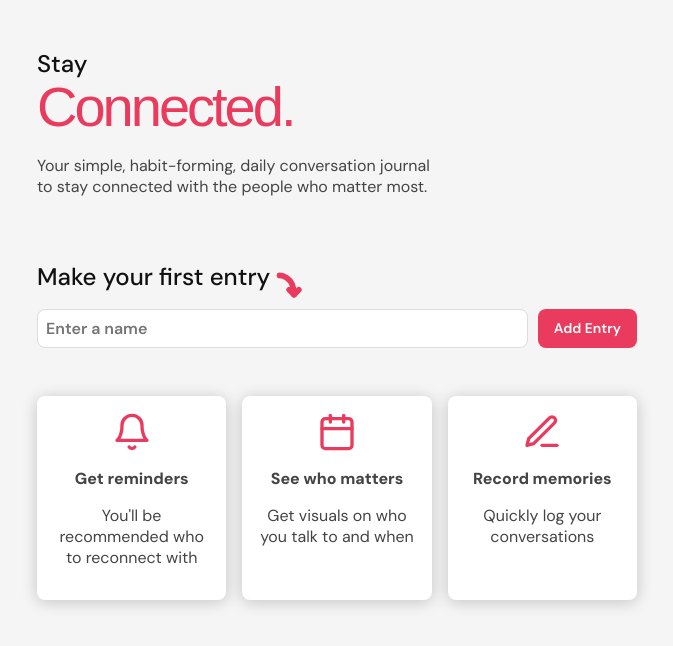
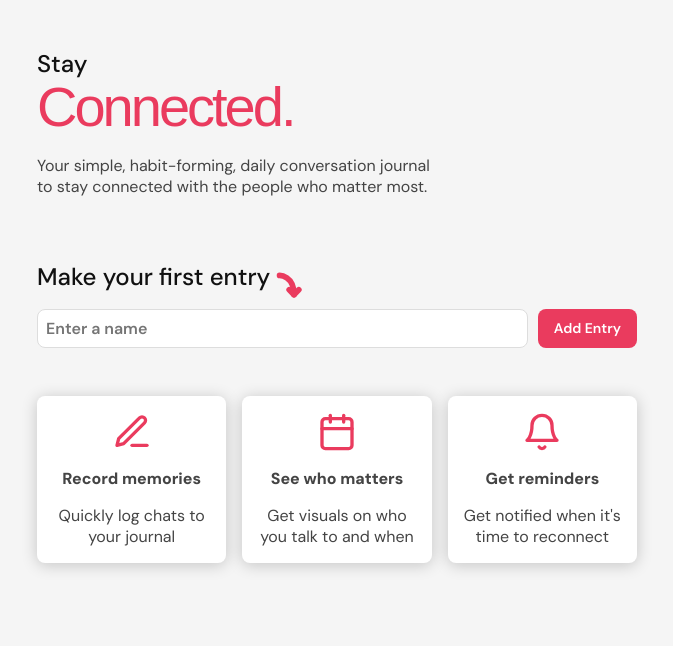
Before and after one commit to dmcb/conversation-journal, a SvelteKit app: page / in a window 1280 px wide. Shown: the top 646 px of the page, without its empty margins (303-976 px from the left). Built offline with nearby package versions, Linux system fonts and the light colour scheme; a web font is replaced by a local one.

Commit message:
Tweaks to intro page

```diff
--- a/src/routes/+page.svelte
+++ b/src/routes/+page.svelte
@@ -70,12 +70,12 @@
 					stroke-linecap="round"
 					stroke-linejoin="round"
 				>
-				<path d="M18 8A6 6 0 0 0 6 8c0 7-3 9-3 9h18s-3-2-3-9" />
-				<path d="M13.73 21a2 2 0 0 1-3.46 0" />
+					<path d="M12 20h9" />
+					<path d="M16.5 3.5a2.121 2.121 0 0 1 3 3L7 19l-4 1 1-4L16.5 3.5z" />
 				</svg>
 				<div class="text">
-				<span>Get reminders</span>
-				<p>You'll be recommended who to reconnect with</p>
+					<span>Record memories</span>
+					<p>Quickly log chats to your journal</p>
 				</div>
 			</li>
 			<li>
@@ -108,12 +108,12 @@
 					stroke-linecap="round"
 					stroke-linejoin="round"
 				>
-				<path d="M12 20h9" />
-				<path d="M16.5 3.5a2.121 2.121 0 0 1 3 3L7 19l-4 1 1-4L16.5 3.5z" />
+					<path d="M18 8A6 6 0 0 0 6 8c0 7-3 9-3 9h18s-3-2-3-9" />
+					<path d="M13.73 21a2 2 0 0 1-3.46 0" />
 				</svg>
 				<div class="text">
-				<span>Record memories</span>
-				<p>Quickly log your conversations</p>
+					<span>Get reminders</span>
+					<p>Get notified when it's time to reconnect</p>
 				</div>
 			</li>
 		</ul>
@@ -177,6 +177,10 @@
 		font-weight: 800;
 	}
 
+	li p {
+		margin-bottom: 0;
+	}
+
 	.first-entry h2 {
 		display: flex;
 		align-items: center;
```
Lines whose indentation alone changed are shown as unchanged.
